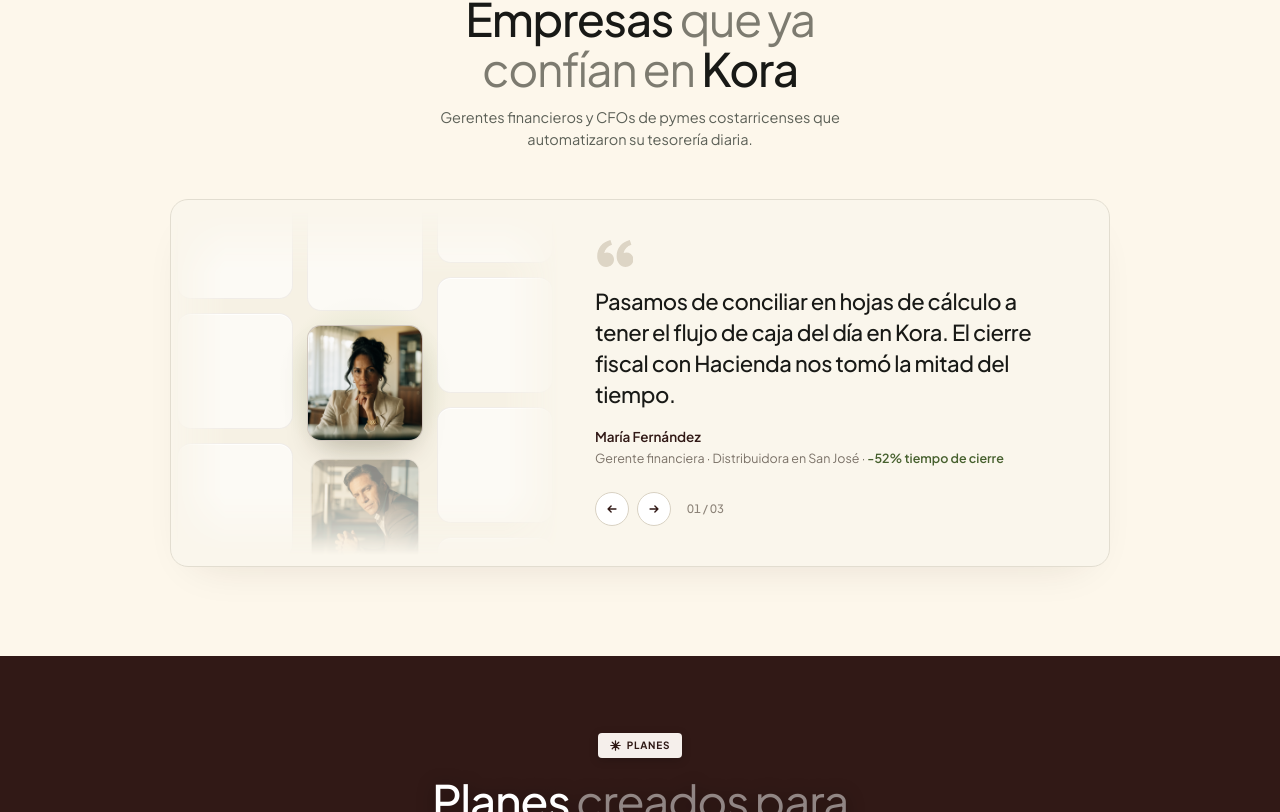
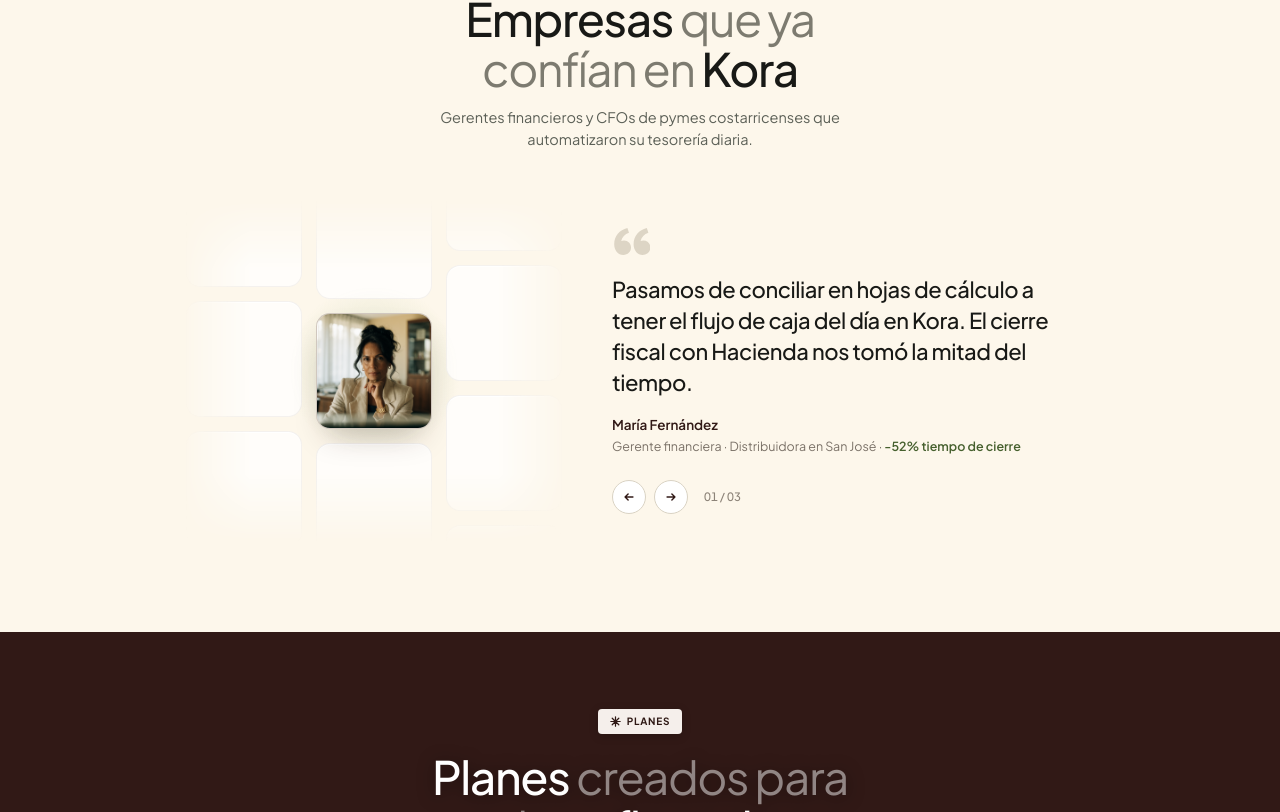
Before and after one commit to kirianL/financewebsite, a React (Vite) app: page / in a window 1280 px wide. Shown: the part 4368-5180 px from the top of the page. Built offline with nearby package versions, Linux system fonts and the light colour scheme.

Commit message:
style(testimonials): seamless borderless integration & single visible portrait per slide

```diff
--- a/src/components/Testimonials.css
+++ b/src/components/Testimonials.css
@@ -43,22 +43,19 @@
   max-width: 500px;
 }
 
-/* Editorial 2-column showcase */
+/* Seamless borderless 2-column showcase integrated directly on #FDF7EB */
 .testimonial-showcase {
   margin-top: clamp(32px, 4vw, 48px);
   width: 100%;
-  max-width: 940px;
-  background: #FAF6EC;
-  border: 1px solid #E2DDD0;
-  border-radius: 18px;
+  max-width: 920px;
+  background: transparent;
   display: grid;
   grid-template-columns: 388px minmax(0, 1fr);
   align-items: center;
-  overflow: hidden;
-  box-shadow: 0 18px 44px -26px rgba(49, 25, 22, 0.14);
+  gap: clamp(16px, 3vw, 36px);
 }
 
-/* Left: 3-column vertical-sliding tile grid */
+/* Left: 3-column vertical-sliding tile grid melting into #FDF7EB */
 .testimonial-grid-viewport {
   position: relative;
   height: 344px;
@@ -66,14 +63,14 @@
   overflow: hidden;
   display: flex;
   justify-content: center;
-  background: #F6F1E4;
+  background: transparent;
   -webkit-mask-image:
-    linear-gradient(to bottom, transparent 0%, #000 18%, #000 82%, transparent 100%),
-    linear-gradient(to right, transparent 0%, #000 14%, #000 86%, transparent 100%);
+    linear-gradient(to bottom, transparent 0%, #000 20%, #000 80%, transparent 100%),
+    linear-gradient(to right, transparent 0%, #000 18%, #000 82%, transparent 100%);
   -webkit-mask-composite: source-in;
   mask-image:
-    linear-gradient(to bottom, transparent 0%, #000 18%, #000 82%, transparent 100%),
-    linear-gradient(to right, transparent 0%, #000 14%, #000 86%, transparent 100%);
+    linear-gradient(to bottom, transparent 0%, #000 20%, #000 80%, transparent 100%),
+    linear-gradient(to right, transparent 0%, #000 18%, #000 82%, transparent 100%);
   mask-composite: intersect;
 }
 
@@ -123,13 +120,14 @@
 }
 
 .testimonial-tile--empty {
-  background: rgba(255, 255, 255, 0.62);
-  border: 1px solid rgba(49, 25, 22, 0.06);
-  box-shadow: inset 0 1px 0 rgba(255, 255, 255, 0.85);
+  background: rgba(255, 255, 255, 0.72);
+  border: 1px solid rgba(49, 25, 22, 0.05);
+  box-shadow: inset 0 1px 0 rgba(255, 255, 255, 0.9);
 }
 
 .testimonial-tile--portrait {
   position: relative;
+  display: block;
   padding: 0;
   border: 1px solid rgba(49, 25, 22, 0.08);
   background: #EAE4DA;
@@ -159,12 +157,12 @@
 
 /* Right: Editorial quote & controls */
 .testimonial-editorial {
-  padding: 40px 48px 40px 36px;
+  padding: 24px 16px 24px 8px;
   display: flex;
   flex-direction: column;
   align-items: flex-start;
   justify-content: center;
-  min-height: 300px;
+  min-height: 280px;
 }
 
 .testimonial-quote-mark {
--- a/src/components/Testimonials.tsx
+++ b/src/components/Testimonials.tsx
@@ -28,12 +28,14 @@ export const Testimonials: React.FC = () => {
   const handlePrev = () => goTo(activeIdx - 1, 'prev');
   const handleNext = () => goTo(activeIdx + 1, 'next');
 
-  // Center column: 1 top spacer + N portraits + 1 bottom spacer.
+  // Center column interleaves an empty spacer tile between every portrait
+  // [empty, p0, empty, p1, empty, p2, empty] so ONLY 1 portrait is visible at rest.
   // Viewport height = 344px -> center slot top = (344 - 116) / 2 = 114px.
-  // Spacer (116px) + gap (14px) = 130px, so initial offset -16px centers item 0 at y = 114px.
-  const centerTrackY = -16 - activeIdx * TILE_STEP;
-  const leftSideTrackY = -28 - activeIdx * 42;
-  const rightSideTrackY = -64 + activeIdx * 36;
+  // p0 is at index 1 (130px), so initial offset -16px centers p0 at y = 114px;
+  // each testimonial step advances 2 tiles (2 * 130px = 260px).
+  const centerTrackY = -16 - activeIdx * (TILE_STEP * 2);
+  const leftSideTrackY = -28 - activeIdx * 48;
+  const rightSideTrackY = -64 + activeIdx * 40;
 
   return (
     <section id="testimonials" className="testimonials-section" aria-labelledby="testimonials-heading">
@@ -74,7 +76,7 @@ export const Testimonials: React.FC = () => {
                 ))}
               </div>
 
-              {/* Center portrait column */}
+              {/* Center portrait column: 1 empty tile between each portrait */}
               <div
                 className="testimonial-grid-col testimonial-grid-col--center"
                 style={{ transform: `translateY(${centerTrackY}px)` }}
@@ -83,8 +85,8 @@ export const Testimonials: React.FC = () => {
                 {items.map((item, idx) => {
                   const isActive = idx === activeIdx;
                   return (
+                    <React.Fragment key={item.id}>
                       <button
-                      key={item.id}
                         type="button"
                         tabIndex={-1}
                         onClick={() => goTo(idx, idx > activeIdx ? 'next' : 'prev')}
@@ -92,17 +94,18 @@ export const Testimonials: React.FC = () => {
                       >
                         <img
                           src={item.image}
-                        alt=""
+                          alt={isActive ? item.author : ''}
                           width={232}
                           height={232}
                           loading="eager"
-                        decoding="async"
+                          decoding="sync"
                           className="testimonial-tile__img"
                         />
                       </button>
+                      <div className="testimonial-tile testimonial-tile--empty" />
+                    </React.Fragment>
                   );
                 })}
-                <div className="testimonial-tile testimonial-tile--empty" />
               </div>
 
               {/* Right decorative column */}
```
Lines whose indentation alone changed are shown as unchanged.
